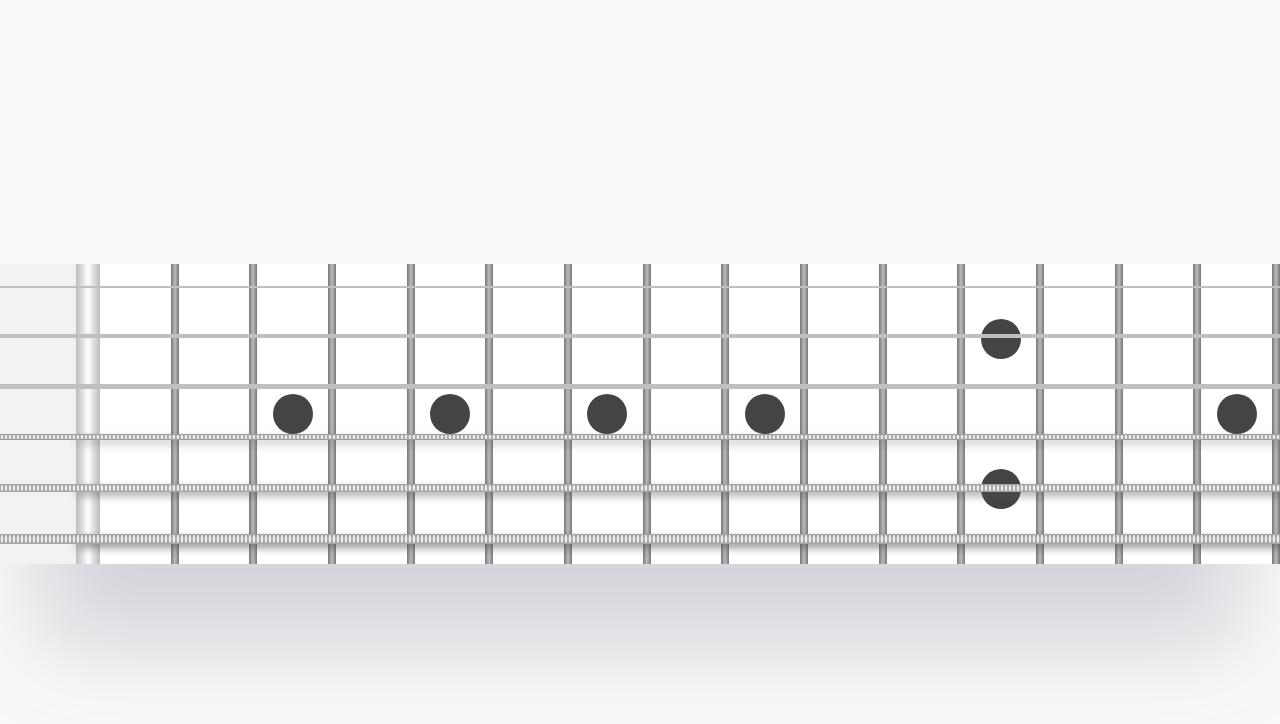
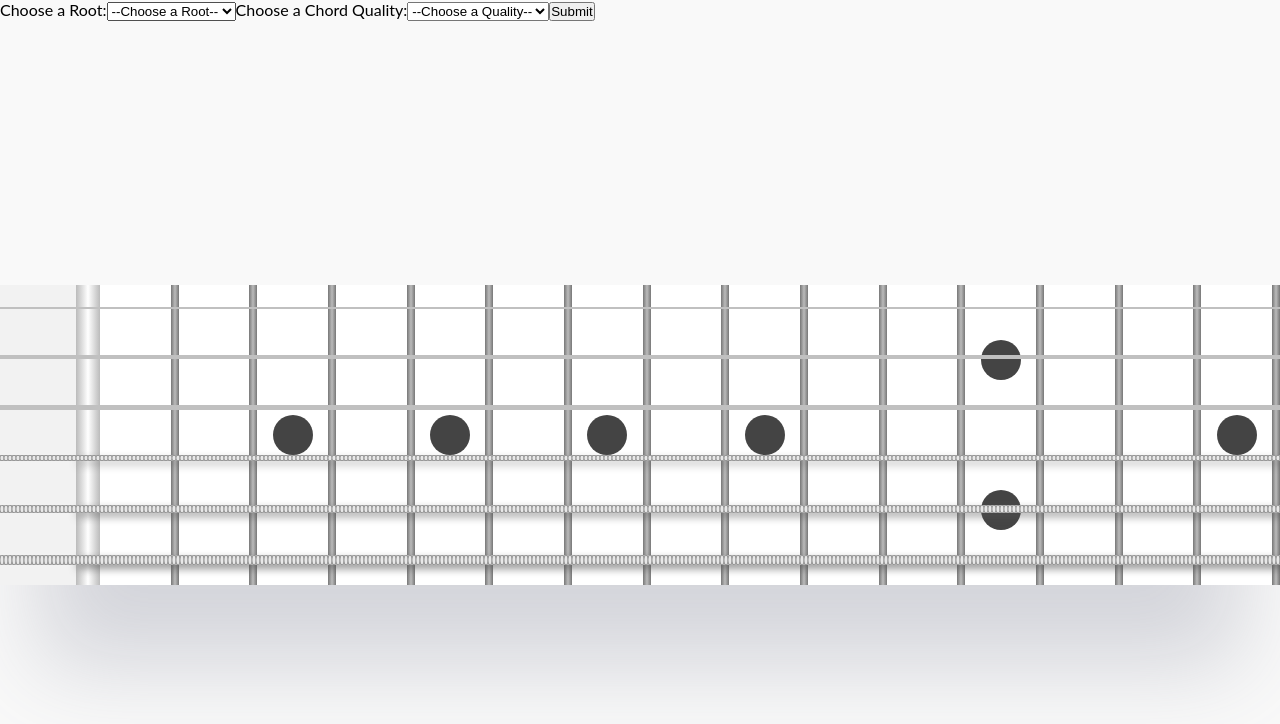
Before and after one commit to murthajosh/chord-chemist, a React (Create React App) app: page / in a window 1280 px wide. Shown: the top 724 px of the page. Built offline with nearby package versions, Linux system fonts and the light colour scheme; no server answers.

Commit message:
crude form in place.

```diff
--- a/src/App.js
+++ b/src/App.js
@@ -3,13 +3,14 @@ import Fretboard from './components/Fretboard'
 import axios from 'axios'
 import { BASE_URL} from './globals'
 import { useEffect } from 'react'
+import ChordPickerForm from './components/ChordPickerForm';
 
 
 function App() {
 
   useEffect(() => {
     const getChords = async () => {
-      const response = await axios.get(`${BASE_URL}/chords/G_maj7`)
+      const response = await axios.get(`${BASE_URL}/chords/G`)
       console.log(response.data[0].strings)
     }
     getChords()
@@ -17,6 +18,7 @@ function App() {
 
   return (
     <div className="App">
+      <ChordPickerForm />
       <Fretboard />
     </div>
   );
--- /dev/null
+++ b/src/components/ChordPickerForm.jsx
@@ -0,0 +1,36 @@
+const ChordPickerForm = () => {
+
+    return (
+        <form className="chord-picker">
+            <label htmlFor="root-select">Choose a Root:</label>
+
+            <select name="roots" id="root-select">
+                <option value="">--Choose a Root--</option>
+                <option value="a">A</option>
+                <option value="a#">A#</option>
+                <option value="b">B</option>
+                <option value="c">C</option>
+                <option value="c#">C#</option>
+                <option value="d">D</option>
+                <option value="d#">D#</option>
+                <option value="e">E</option>
+                <option value="f">F</option>
+                <option value="f#">F#</option>
+                <option value="g">G</option>
+                <option value="g#">G#</option>
+            </select>
+
+            <label htmlFor="quality-select">Choose a Chord Quality:</label>
+
+            <select name="roots" id="root-select">
+                <option value="">--Choose a Quality--</option>
+                <option value="major">Major</option>
+                <option value="minor">Minor</option>
+            </select>
+
+            <button className="submit">Submit</button>
+        </form>
+    )
+}
+
+export default ChordPickerForm
```
